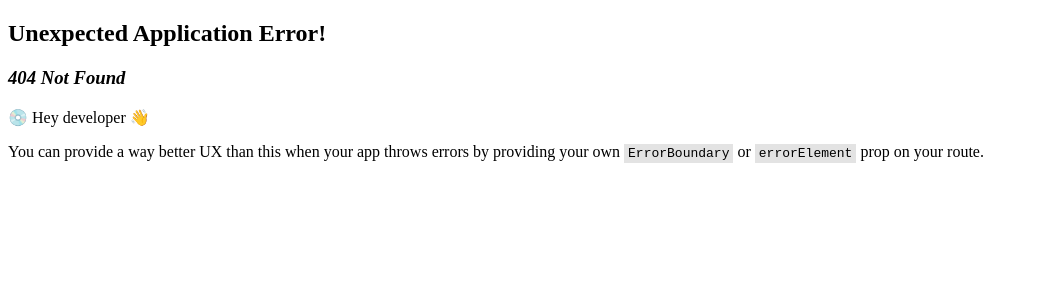
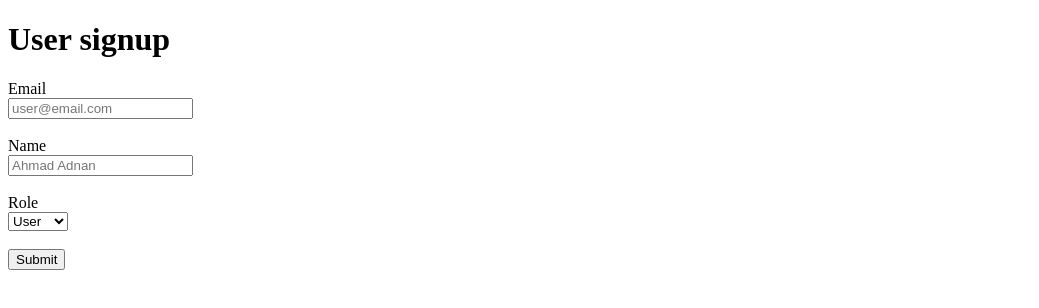
Before and after one commit to hassan-a2h/test-task, a React (Vite) app: page /new_user in a window 1280 px wide. Before the commit this address had no page. Shown: the top 308 px of the page, without its empty margins (0-1039 px from the left). Built offline with nearby package versions, Linux system fonts and the light colour scheme.

Commit message:
feature: signup form, create form component and create its route
edits:
* create form to input the required values
* add route inside the react router

```diff
--- a/src/App.jsx
+++ b/src/App.jsx
@@ -2,7 +2,7 @@ import Router from './Router';
 
 const App = () => {
   return (
-    <Router />
+    <Router/>
   );
 }
 
--- a/src/Router.jsx
+++ b/src/Router.jsx
@@ -1,12 +1,19 @@
 import { createBrowserRouter, RouterProvider } from "react-router-dom";
 import Users from './Users';
+import ErrorRoute from './components/Error';
+import Form from './components/Form';
 
 const Router = () => {
   const routes = [
     {
       path: '/',
-      element: <Users />
+      element: <Users />,
+      errorElement: <ErrorRoute />
     },
+    {
+      path: 'new_user',
+      element: <Form />
+    }
   ];
 
   const router = createBrowserRouter(routes);
--- a/src/Users.jsx
+++ b/src/Users.jsx
@@ -1,8 +1,10 @@
 import usersData from './assets/users_data';
+import { Link } from 'react-router-dom';
 
 const Users = () => {
   return (
     <>
+      <Link to='new_user'>Sign up</Link>
       {
         usersData &&
         usersData.map((user, index) => {
--- /dev/null
+++ b/src/components/Error.jsx
@@ -0,0 +1,5 @@
+const Error = () => {
+  return (<h1>The route does not exist</h1>);
+};
+
+export default Error;
--- /dev/null
+++ b/src/components/Form.jsx
@@ -0,0 +1,34 @@
+const Form = () => {
+  return (
+    <>
+      <h1>User signup</h1>
+
+      <div>
+        <form action="">
+          <label htmlFor="email">Email</label> <br />
+          <input type="email" name="email" id="email" placeholder="user@email.com" />
+          <br />
+          <br />
+
+          <label htmlFor="name">Name</label> <br />
+          <input id="name" name="name" type="text" placeholder="Ahmad Adnan" />
+          <br />
+          <br />
+
+          <label htmlFor="role">Role</label> <br />
+          <select name="role" id="role">
+            <option value="1" selected>User</option>
+            <option value="2">Admin</option>
+            <option value="3">Mod</option>
+          </select>
+          <br />
+          <br />
+
+          <button type="submit">Submit</button>
+        </form>
+      </div>
+    </>
+  );
+};
+
+export default Form;
```
